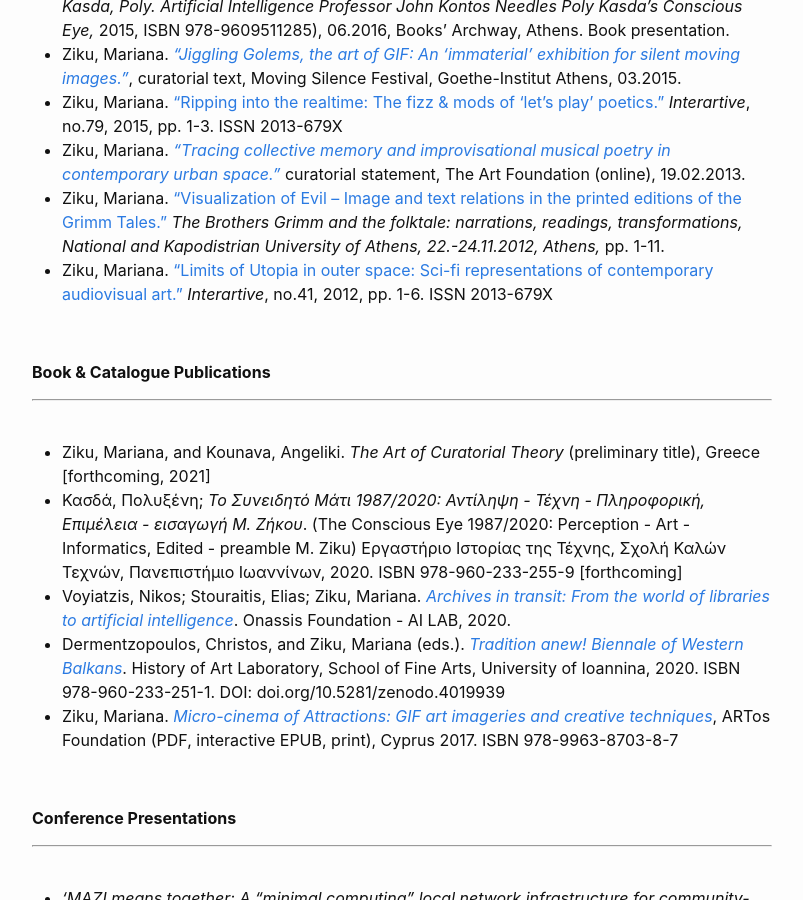
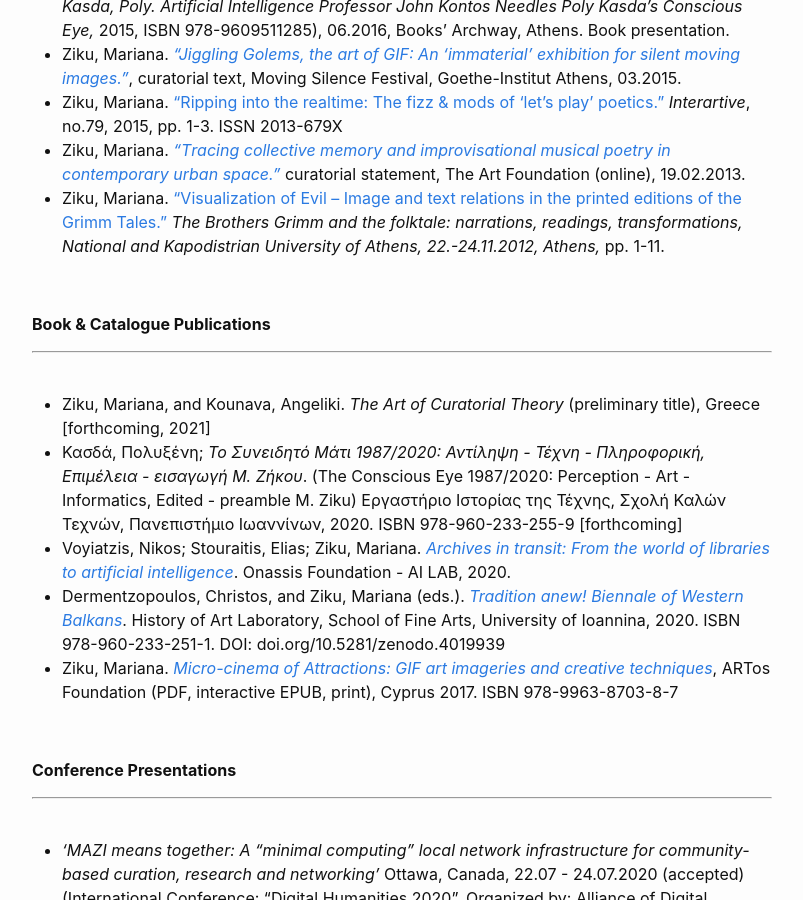
Before and after one commit to mziku/mziku.github.io, a Jekyll site: the page built from publications.md, in a window 1280 px wide and 900 px high, scrolled down 874 px. Shown: the whole window, without its empty margins (238-1041 px from the left). Built offline with Jekyll 4.4.1, drawn with Linux system fonts in a browser that asks for light colours.

Commit message:
Update publications.md

```diff
--- a/publications.md
+++ b/publications.md
@@ -21,7 +21,6 @@
 - Ziku, Mariana. ["Ripping into the realtime: The fizz & mods of 'let's play' poetics."](http://interartive.org/2015/11/ripping-into-the-realtime-lets-play/) *Interartive*, no.79, 2015, pp. 1-3. ISSN 2013-679X
 - Ziku, Mariana. [*"Τracing collective memory and improvisational musical poetry in contemporary urban space."*](http://theartfoundation.metamatic.gr/EN/BLOG_/art-culture/858/tracing_collective_memory_and_improvisational_musical_poetry_in_contemporary_urban_space/) curatorial statement, The Art Foundation (online), 19.02.2013.
 - Ziku, Mariana. ["Visualization of Evil – Image and text relations in the printed editions of the Grimm Tales."](https://www.academia.edu/2482774/Visualization_of_Evil_muted_women_horror_and_censorship_in_19th_and_20th_century_Grimm_Tales) *The Brothers Grimm and the folktale: narrations, readings, transformations, National and Kapodistrian University of Athens, 22.-24.11.2012, Athens,* pp. 1-11.
-- Ziku, Mariana. ["Limits of Utopia in outer space: Sci-fi representations of contemporary audiovisual art."](https://www.academia.edu/1906443/Limits_of_Utopia_in_outer-space_Contemporary_sci-fi_art_representations) *Interartive*, no.41, 2012, pp. 1-6. ISSN 2013-679X
 
   <br>
 
```
